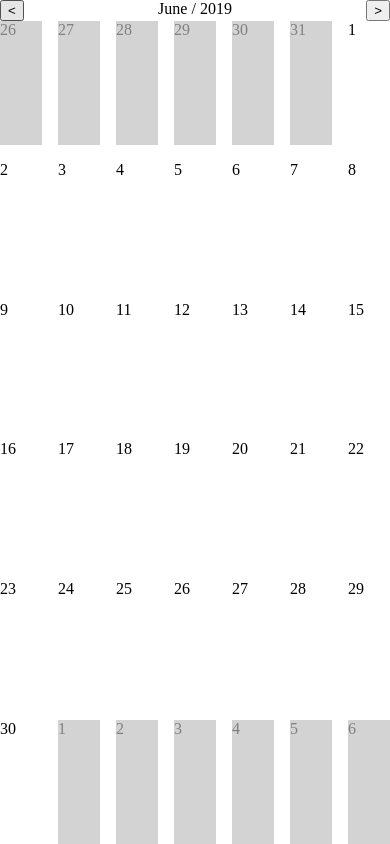
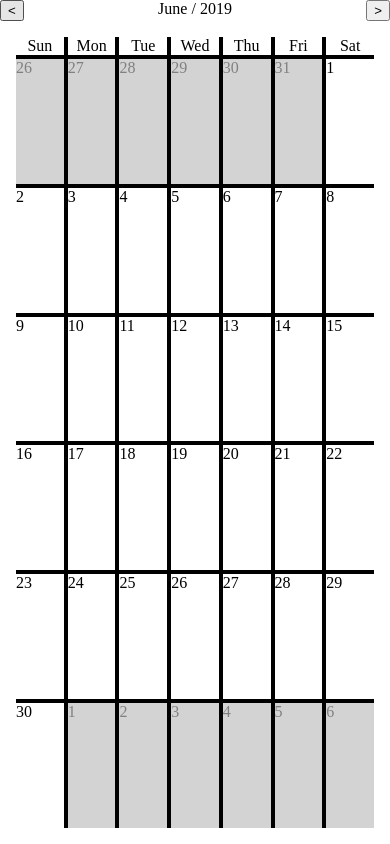
Before and after one commit to uhayon/react-calendar-demo, a React (Create React App) app: page / in a window 390 px wide. Built offline with nearby package versions, Linux system fonts and the light colour scheme.

Commit message:
Calendar layout responsive

```diff
--- a/src/components/CalendarBody/CalendarBody.module.scss
+++ b/src/components/CalendarBody/CalendarBody.module.scss
@@ -1,13 +1,31 @@
 .calendarBody {
     flex: 1 1 auto;
+    display: flex;
+    flex-direction: column;
+    margin: 1em;
+    background-color: #000;
+    .calendarDaysTitleContainer {
+        flex: 0 1 auto;
         display: grid;
-    grid-gap: 1em;
+        grid-gap: 0.25em;
+        grid-template-columns: repeat(7, 1fr);
+        .dayTitle {
+            background-color: #fff;
+            text-align: center;
+        }
+    }
+    .calendarWeeksContainer {
+        flex: 1 1 auto;
+        display: grid;
+        grid-gap: 0.25em;
+        margin-top: 0.25em;
         .calendarWeekRow {
             display: grid;
-        grid-gap: 1em;
+            grid-gap: 0.25em;
             grid-template-columns: repeat(7, 1fr);
 
             .calendarItem {
+                background-color: #fff;
                 &.inactive {
                     color: gray;
                     background-color: lightgray;
@@ -15,3 +33,4 @@
             }
         }
     }
+}
--- a/src/components/CalendarBody/index.js
+++ b/src/components/CalendarBody/index.js
@@ -1,17 +1,28 @@
 import React from 'react';
 import { connect } from 'react-redux';
 
-import { getMonthWeeks } from '../../utils/calendar';
+import { getMonthWeeks, daysNames } from '../../utils/calendar';
+import { useWindowWidthSmall } from '../customHooks';
 
 import CalendarWeekRow from './CalendarWeekRow';
 import styles from './CalendarBody.module.scss';
 
 const CalendarBody = ({ weeks, reminders }) => {
+
+  const daysTitles = useWindowWidthSmall() ? daysNames.shortNames : daysNames.fullNames;
+
   return (
     <div className={styles.calendarBody}>
-      {
-        weeks.map((week, weekNumber) => <CalendarWeekRow key={weekNumber} week={week} reminders={reminders} />)
-      }
+      <div className={styles.calendarDaysTitleContainer}>
+        {
+          daysTitles.map(day => <div className={styles.dayTitle} key={day}>{day}</div>)
+        }
+      </div>
+      <div className={styles.calendarWeeksContainer}>
+        {
+          weeks.map((week, weekNumber) => <CalendarWeekRow key={weekNumber} week={week} reminders={reminders} />)
+        }
+      </div>
     </div>
   );
 };
--- /dev/null
+++ b/src/components/customHooks/index.js
@@ -0,0 +1,5 @@
+import useWindowWidthSmall from './useWindowWidthSmall';
+
+export {
+  useWindowWidthSmall
+};
--- /dev/null
+++ b/src/components/customHooks/useWindowWidthSmall.js
@@ -0,0 +1,23 @@
+import { useState, useEffect } from 'react';
+
+const isSmallScreen = () => {
+  return window.innerWidth <= 600;
+}
+
+export default () => {
+  const [windowWidthSmall, setWindowWidthSmall] = useState(isSmallScreen());
+  const onResize = () => { console.log('a'); setWindowWidthSmall(isSmallScreen())};
+
+  useEffect(
+    () => {
+      window.addEventListener('resize', onResize);
+
+      return () => {
+        window.removeEventListener('resize', onResize);
+      }
+    },
+    []
+  );
+
+  return windowWidthSmall;
+}
```
Lines whose indentation alone changed are shown as unchanged.
